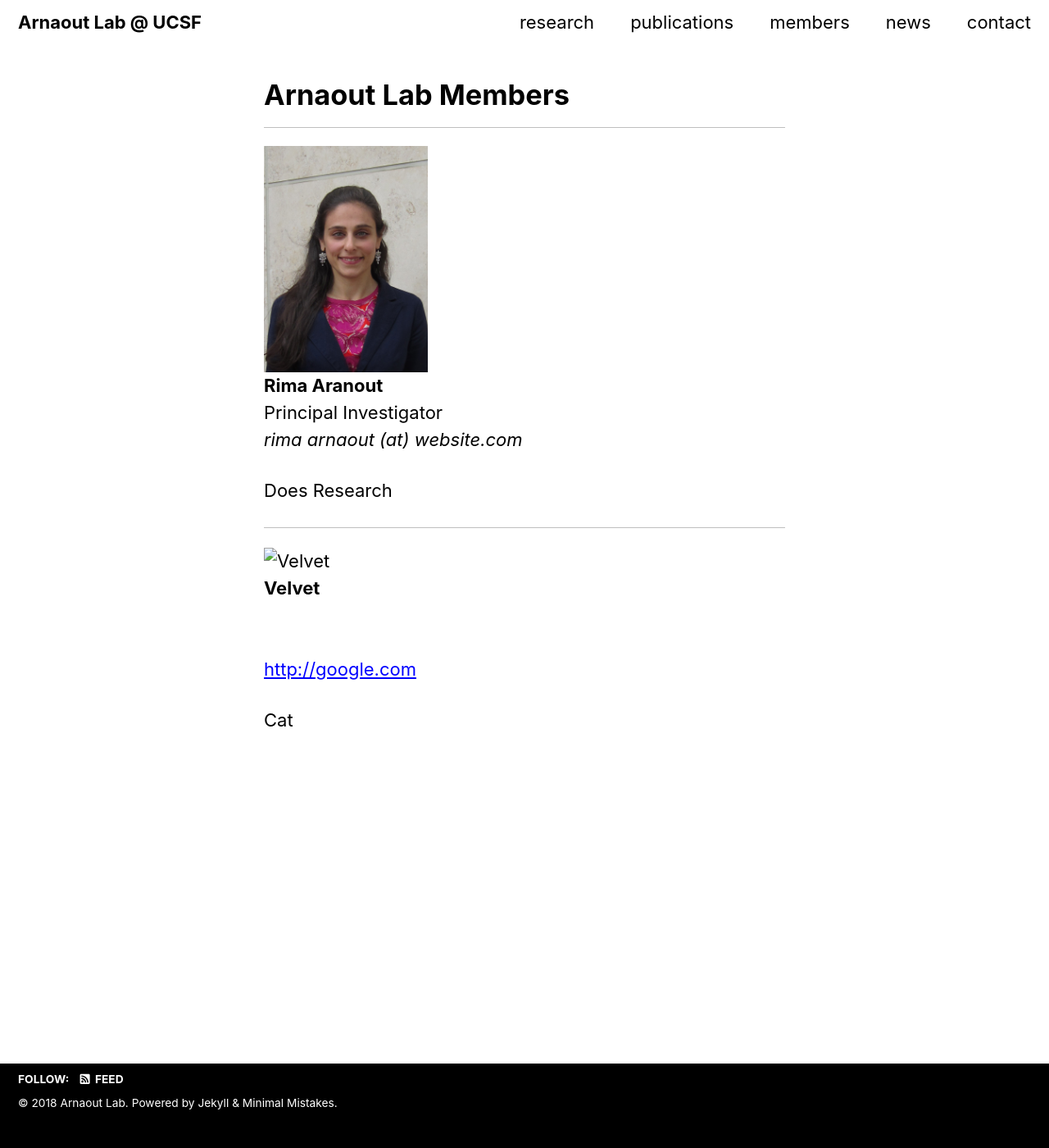
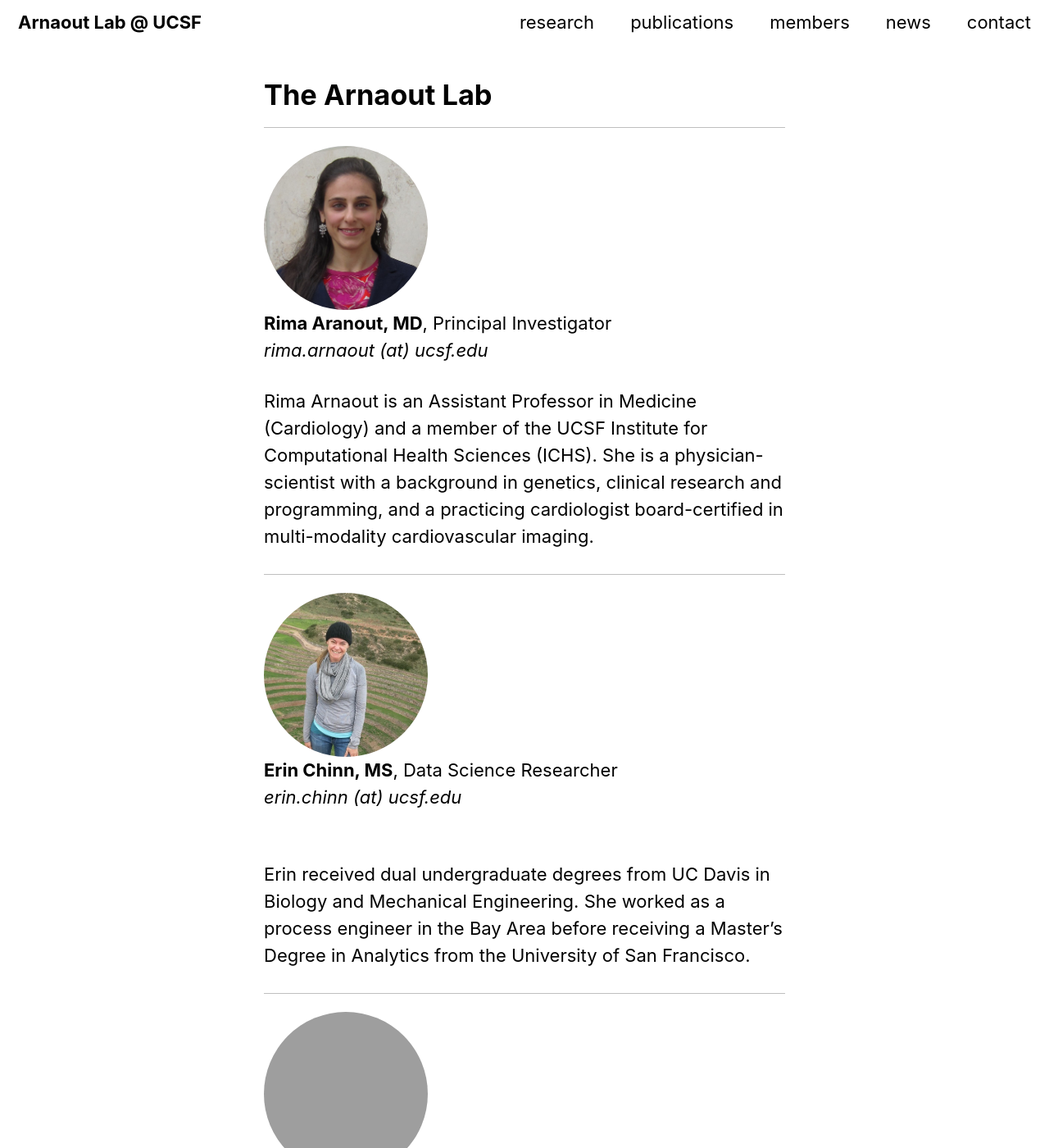
Before and after one commit to nurakawa/arnaout, a Jekyll site: the page built from _pages/members.md, in a window 1280 px wide and 1400 px high. Shown: the whole window at 82% size. Built offline with Jekyll 4.4.1, drawn with Linux system fonts in a browser that asks for light colours; nearby versions of some CDN libraries; some of the changed text lies outside the part shown; grey boxes are pictures that could not be loaded.

Commit message:
added members

```diff
--- a/_data/members.yml
+++ b/_data/members.yml
@@ -1,15 +1,121 @@
-- name: Rima Aranout
-  #image: /static/img/members/fraser_new.jpg
-  #altimage: /static/img/members/photobomb/FRASER.jpg
+- name: Rima Aranout, MD
+  image: /static/img/members/rima_arnaout.jpg
   position: Principal Investigator
-  #email: jfraser (at) fraserlab.com
-  #scholar: j3iaoR8AAAAJ
-  #twitter: "fraser_lab"
-  #orcid: "orcid.org/0000-0002-5080-2859"
-  image: /static/img/members/headshot_pic_rima.jpg
-  email: rima arnaout (at) website.com
-  description: 'Does Research'
+  email: rima.arnaout (at) ucsf.edu
+  # scholar: j3iaoR8AAAAJ
+  # twitter: "arnaoutlab"
+  # website: http://profiles.ucsf.edu/rima.arnaout
+  # orcid: "orcid.org/0000-0002-5080-2859"
+  description: 'Rima Arnaout is an Assistant Professor in Medicine (Cardiology) and a member of the UCSF Institute for Computational Health Sciences (ICHS). She is a physician-scientist with a background in genetics, clinical research and programming, and a practicing cardiologist board-certified in multi-modality cardiovascular imaging.'
+  # grants: ''
 
-- name: Velvet
-  website: "http://google.com"
-  description: "Cat"
+- name: Erin Chinn, MS
+  image: /static/img/members/erin_chinn.jpg
+  position: Data Science Researcher
+  email: erin.chinn (at) ucsf.edu
+  github: emchinn
+#  linkedin: linkedin.com/in/erinchinn
+#  scholar: "scholar"
+#  website: "website"
+#  twitter: "handle"
+#  orcid: "orcid.org"
+  description: "Erin received dual undergraduate degrees from UC Davis in Biology and Mechanical Engineering. She worked as a process engineer in the Bay Area before receiving a Master's Degree in Analytics from the University of San Francisco."
+#  has been supported by '
+
+
+- name: Lara Curran, MBBS BSc
+  image: static/img/members/lara_curran.jpg
+  # image: static/img/members/lara_curran.jpg
+  position: Visiting Research Scholar
+  email: lara.groom (at) ucsf.edu
+#  github:
+#  linkedin:
+#  scholar:
+#  website:
+#  twitter:
+#  orcid:
+  description: "Dr. Curran is trained in internal medicine and has an interest in cardiology. She is a visiting researcher from the UK."
+
+
+- name: Claudia Portillo, BS
+  image: http://lorempixel.com/200/200/people
+  position: Research Affiliate
+  email: claudia.portillo (at) ucsf.edu
+#  github:
+#  linkedin:
+#  scholar:
+#  website:
+#  twitter:
+#  orcid:
+  description: "Claudia graduated from Vassar College with a Bachelor's degree in Biochemistry and is currently in the UC Berkeley post-Baccalaureate program. Claudia's interests include bench research and community health care. She is applying to medical school in the fall."
+
+- name: Jon Renslo, BS
+  image: static/img/members/jon_renslo.jpg
+  position: Research Affiliate
+  email: jon.renslo (at) ucsf.edu
+#  github:
+#  linkedin:
+#  scholar:
+#  website:
+#  twitter:
+#  orcid:
+  description: "Jon graduated with a Bachelor's degree in Mechanical Engineering from Stanford University. He is now in the post-Baccalaureate program at UC Berkeley, after which he hopes to become a physician."
+
+# Collaborators
+
+  # name: Ramy Arnaout, MD DPhil
+  # image:
+  # altimage:
+  # position:
+  # email:  (at)
+  #  github:
+  #  linkedin:
+  # scholar:
+  # twitter: ""
+  # website: http://arnaoutlab.org/
+  # orcid: ""
+  # description: 'Ramy is Assistant Professor of Pathology at BIDMC and Harvard Medical School. An alumnus of MIT, he received his doctorate in mathematical (systems) biology from Oxford University on a Marshall Scholarship and his MD from Harvard Medical School as a Soros Fellow. He completed residency in pathology at Brigham and Women's Hospital and postdoctoral work at the Broad Institute of MIT and Harvard.'
+
+  # name: Anita Moon-Grady, MD
+  # image:
+  # altimage:
+  # position: Professor of Pediatrics
+  # email:  anita.grady (at) ucsf.edu
+  # scholar:
+  # twitter: ""
+  # website: http://profiles.ucsf.edu/anita.moon-grady
+  # orcid: ""
+  # description: 'Dr. Anita Moon-Grady, director of the Fetal Cardiovascular Program at UCSF Benioff Children's Hospital, specializes in pediatric cardiology and neonatal and perinatal medicine. She has expertise in pediatric and fetal echocardiography, with research interests in diastolic dysfunction and fetal cardiovascular assessment.'
+
+  # name: Nisha I. Parikh, MD MPH
+  # image:
+  # altimage:
+  # position: Assistant Professor
+  # email: nisha.parikh (at) ucsf.edu
+  # scholar:
+  # twitter: ""
+  # website: http://profiles.ucsf.edu/nisha.parikh
+  # orcid: ""
+  # description: 'Dr. Parikh is a cardiovascular epidemiologist and population scientist. She has an MPH in epidemiology and biostatistics from the U.C. Berkeley School of Public Health and did her post-doctoral research fellowship at the Framingham Heart Study. Dr Parikh is devleoping risk stratification tools using pregnancy and childbirth as a 'cardiometabolic stress test' to predict later cardiovascular disease risk factors and overt cardiovascular disease in women.'
+
+  # name: Jiandong Liu, PhD
+  # image:
+  # altimage:
+  # position: Assistant Professor
+  # email: jiandong_liu (at) med.unc.edu
+  # scholar:
+  # twitter: ""
+  # website: http://liulab.web.unc.edu/
+  # orcid: ""
+  # description: 'Dr Liu's Lab combines genetics, molecular and cell biology to study cardiac development and function, focusing on the molecular mechanisms that link mechanical forces and genetic factors to cardiac morphogenesis. Their studies using zebrafish as a model system serve as the basic foundation to address the key questions in cardiac development and function, and could provide novel therapeutics for cardiac diseases.'
+
+  # name: Lorraine James
+  # image:
+  # altimage:
+  # position: Research Affiliate
+  # email:  (at) ucsf.edu
+  # scholar:
+  # twitter: ""
+  # website: http://profiles.ucsf.edu/
+  # orcid: ""
+  # description: 'Lorraine is a medical student at UT Southwestern currently on a research rotation at UCSF.'
--- a/_pages/members.md
+++ b/_pages/members.md
@@ -1,5 +1,5 @@
 ---
-title: Arnaout Lab Members
+title: The Arnaout Lab
 layout: archive
 permalink: /members/
 ---
@@ -10,10 +10,12 @@ permalink: /members/
 
 <div id = "{{person.name}}" class="row" style="padding-top: 60px; margin-top: -60px;">
     <div class="col-sm-4">
-        <img class="img-responsive" src="{{person.image}}" {% if person.altimage %} onmouseover="this.src='{{person.altimage}}';" onmouseout="this.src='{{person.image}}';" {% endif %} alt="{{person.name}}" width="200" height = "300"><br>
-        <strong>{{person.name}}</strong> <br>
-        {{person.position}} <br>
+        <img class="img-responsive" src="{{person.image}}" style="align:left;border-radius:50%;width:200px;height:200px"><br>
+        <strong>{{person.name}}</strong>, {{person.position}} <br>
         <em>{{person.email}}</em> <br>
+        {% if person.github %}
+          <a href= "http://github.com/{{person.github}}"></a> <br>
+        {% endif %}
         {% if person.website %}
           <a href= "{{person.website}}">{{person.website}}</a> <br>
         {% endif %}
```
Also changed, not shown: static/img/members/erin_chinn.jpg (added), static/img/members/headshot_pic_rima.jpg (deleted), static/img/members/jon_renslo.jpg (added), static/img/members/lara_curran .jpg (added), static/img/members/rima_arnaout.jpg (added).
